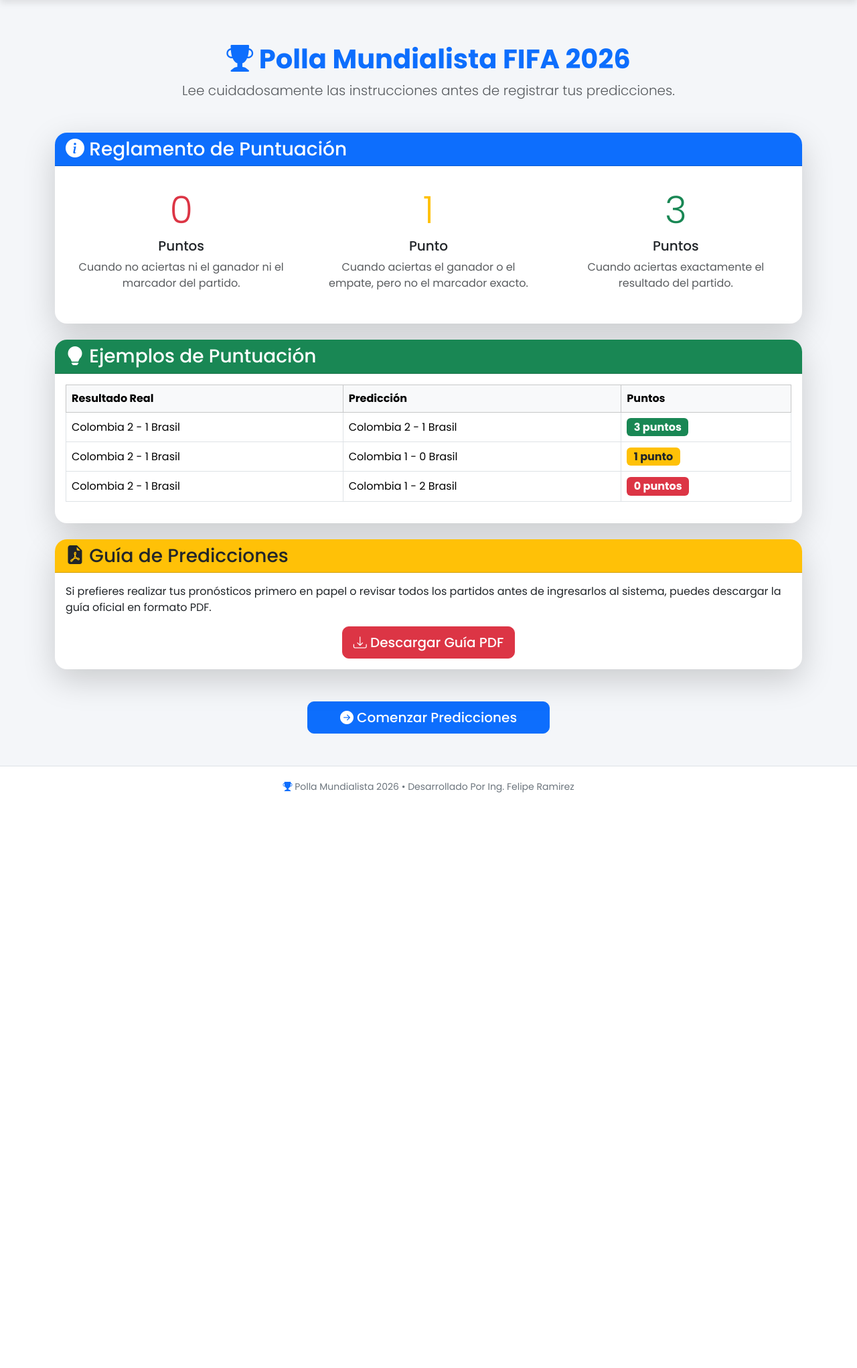
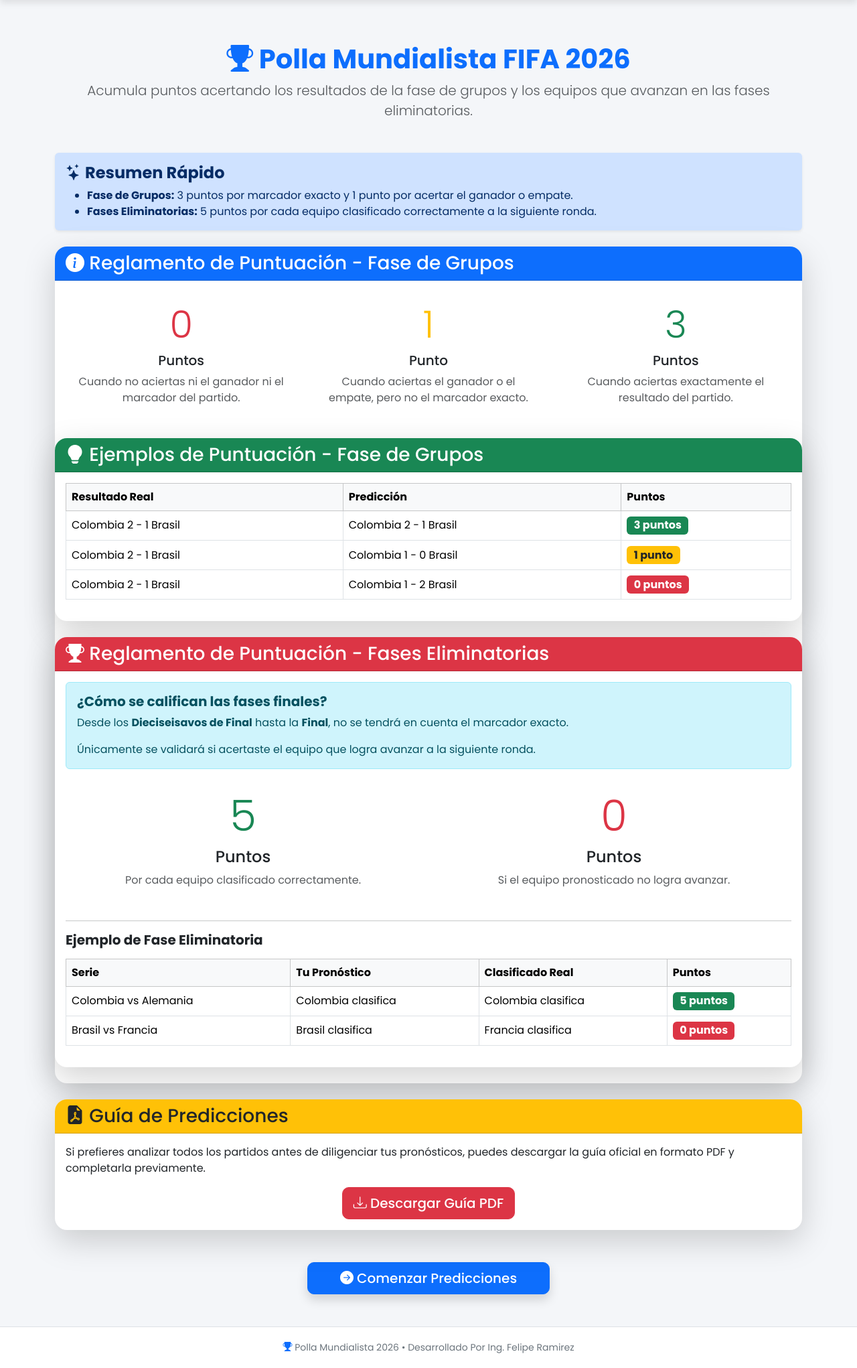
Before and after one commit to FelipeRamirez01/polla_mundialista_2026, a Flask app: page /usuario in a window 1280 px wide. Shown: the part 60-2102 px from the top of the page at 67% size. Before the commit the page ends 1243 px from the top, so only its background shows below. Run offline with Flask 3, Linux system fonts and the light colour scheme; a user stored in the database is signed in; data comes from the database, SQL or seed files in the repository; parts of the project's set-up code (start-up, migrations or seed data) failed here and were passed over.

Commit message:
update index usuario

```diff
--- a/templates/usuario/index.html
+++ b/templates/usuario/index.html
@@ -13,19 +13,43 @@
         </h1>
 
         <p class="lead text-muted">
-            Lee cuidadosamente las instrucciones antes de registrar tus predicciones.
+            Acumula puntos acertando los resultados de la fase de grupos y los equipos que avanzan en las fases eliminatorias.
         </p>
 
     </div>
 
-    <!-- REGLAS -->
+    <!-- RESUMEN RÁPIDO -->
+    <div class="alert alert-primary shadow-sm border-0 mb-4">
+
+        <h4 class="fw-bold">
+            <i class="bi bi-stars"></i>
+            Resumen Rápido
+        </h4>
+
+        <ul class="mb-0">
+
+            <li>
+                <strong>Fase de Grupos:</strong>
+                3 puntos por marcador exacto y 1 punto por acertar el ganador o empate.
+            </li>
+
+            <li>
+                <strong>Fases Eliminatorias:</strong>
+                5 puntos por cada equipo clasificado correctamente a la siguiente ronda.
+            </li>
+
+        </ul>
+
+    </div>
+
+    <!-- REGLAS FASE DE GRUPOS -->
     <div class="card shadow-lg border-0 mb-4">
 
         <div class="card-header bg-primary text-white">
 
             <h3 class="mb-0">
                 <i class="bi bi-info-circle-fill"></i>
-                Reglamento de Puntuación
+                Reglamento de Puntuación - Fase de Grupos
             </h3>
 
         </div>
@@ -34,6 +58,7 @@
 
             <div class="row">
 
+                <!-- 0 PUNTOS -->
                 <div class="col-md-4 mb-3">
 
                     <div class="card border-danger h-100">
@@ -49,7 +74,9 @@
                             </h5>
 
                             <p class="text-muted mb-0">
+
                                 Cuando no aciertas ni el ganador ni el marcador del partido.
+
                             </p>
 
                         </div>
@@ -58,6 +85,7 @@
 
                 </div>
 
+                <!-- 1 PUNTO -->
                 <div class="col-md-4 mb-3">
 
                     <div class="card border-warning h-100">
@@ -73,7 +101,9 @@
                             </h5>
 
                             <p class="text-muted mb-0">
+
                                 Cuando aciertas el ganador o el empate, pero no el marcador exacto.
+
                             </p>
 
                         </div>
@@ -82,6 +112,7 @@
 
                 </div>
 
+                <!-- 3 PUNTOS -->
                 <div class="col-md-4 mb-3">
 
                     <div class="card border-success h-100">
@@ -97,7 +128,9 @@
                             </h5>
 
                             <p class="text-muted mb-0">
+
                                 Cuando aciertas exactamente el resultado del partido.
+
                             </p>
 
                         </div>
@@ -110,16 +143,14 @@
 
         </div>
 
-    </div>
-
-    <!-- EJEMPLOS -->
+        <!-- EJEMPLOS FASE DE GRUPOS -->
     <div class="card shadow-lg border-0 mb-4">
 
         <div class="card-header bg-success text-white">
 
             <h3 class="mb-0">
                 <i class="bi bi-lightbulb-fill"></i>
-                Ejemplos de Puntuación
+                Ejemplos de Puntuación - Fase de Grupos
             </h3>
 
         </div>
@@ -141,33 +172,57 @@
                 <tbody>
 
                     <tr>
+
                         <td>Colombia 2 - 1 Brasil</td>
+
                         <td>Colombia 2 - 1 Brasil</td>
+
                         <td>
+
                             <span class="badge bg-success fs-6">
+
                                 3 puntos
+
                             </span>
+
                         </td>
+
                     </tr>
 
                     <tr>
+
                         <td>Colombia 2 - 1 Brasil</td>
+
                         <td>Colombia 1 - 0 Brasil</td>
+
                         <td>
+
                             <span class="badge bg-warning text-dark fs-6">
+
                                 1 punto
+
                             </span>
+
                         </td>
+
                     </tr>
 
                     <tr>
+
                         <td>Colombia 2 - 1 Brasil</td>
+
                         <td>Colombia 1 - 2 Brasil</td>
+
                         <td>
+
                             <span class="badge bg-danger fs-6">
+
                                 0 puntos
+
                             </span>
+
                         </td>
+
                     </tr>
 
                 </tbody>
@@ -178,7 +233,189 @@
 
     </div>
 
-    <!-- GUÍA -->
+    <!-- FASES ELIMINATORIAS -->
+    <div class="card shadow-lg border-0 mb-4">
+
+        <div class="card-header bg-danger text-white">
+
+            <h3 class="mb-0">
+                <i class="bi bi-trophy-fill"></i>
+                Reglamento de Puntuación - Fases Eliminatorias
+            </h3>
+
+        </div>
+
+        <div class="card-body">
+
+            <div class="alert alert-info">
+
+                <h5 class="fw-bold">
+                    ¿Cómo se califican las fases finales?
+                </h5>
+
+                <p>
+
+                    Desde los <strong>Dieciseisavos de Final</strong> hasta la
+                    <strong>Final</strong>, no se tendrá en cuenta el marcador exacto.
+
+                </p>
+
+                <p class="mb-0">
+
+                    Únicamente se validará si acertaste el equipo que logra avanzar a la siguiente ronda.
+
+                </p>
+
+            </div>
+
+            <div class="row">
+
+                <!-- 5 PUNTOS -->
+                <div class="col-md-6 mb-3">
+
+                    <div class="card border-success h-100">
+
+                        <div class="card-body text-center">
+
+                            <h1 class="display-3 text-success">
+                                5
+                            </h1>
+
+                            <h4>
+                                Puntos
+                            </h4>
+
+                            <p class="text-muted mb-0">
+
+                                Por cada equipo clasificado correctamente.
+
+                            </p>
+
+                        </div>
+
+                    </div>
+
+                </div>
+
+                <!-- 0 PUNTOS -->
+                <div class="col-md-6 mb-3">
+
+                    <div class="card border-danger h-100">
+
+                        <div class="card-body text-center">
+
+                            <h1 class="display-3 text-danger">
+                                0
+                            </h1>
+
+                            <h4>
+                                Puntos
+                            </h4>
+
+                            <p class="text-muted mb-0">
+
+                                Si el equipo pronosticado no logra avanzar.
+
+                            </p>
+
+                        </div>
+
+                    </div>
+
+                </div>
+
+            </div>
+
+            <hr>
+
+            <h5 class="fw-bold mb-3">
+
+                Ejemplo de Fase Eliminatoria
+
+            </h5>
+
+            <table class="table table-bordered align-middle">
+
+                <thead class="table-light">
+
+                    <tr>
+
+                        <th>Serie</th>
+                        <th>Tu Pronóstico</th>
+                        <th>Clasificado Real</th>
+                        <th>Puntos</th>
+
+                    </tr>
+
+                </thead>
+
+                <tbody>
+
+                    <tr>
+
+                        <td>
+                            Colombia vs Alemania
+                        </td>
+
+                        <td>
+                            Colombia clasifica
+                        </td>
+
+                        <td>
+                            Colombia clasifica
+                        </td>
+
+                        <td>
+
+                            <span class="badge bg-success fs-6">
+
+                                5 puntos
+
+                            </span>
+
+                        </td>
+
+                    </tr>
+
+                    <tr>
+
+                        <td>
+                            Brasil vs Francia
+                        </td>
+
+                        <td>
+                            Brasil clasifica
+                        </td>
+
+                        <td>
+                            Francia clasifica
+                        </td>
+
+                        <td>
+
+                            <span class="badge bg-danger fs-6">
+
+                                0 puntos
+
+                            </span>
+
+                        </td>
+
+                    </tr>
+
+                </tbody>
+
+            </table>
+
+        </div>
+
+    </div>
+
+
+
+    </div>
+
+    <!-- GUÍA PDF -->
     <div class="card shadow-lg border-0 mb-5">
 
         <div class="card-header bg-warning">
@@ -193,9 +430,10 @@
         <div class="card-body">
 
             <p>
-                Si prefieres realizar tus pronósticos primero en papel o revisar
-                todos los partidos antes de ingresarlos al sistema, puedes descargar
-                la guía oficial en formato PDF.
+
+                Si prefieres analizar todos los partidos antes de diligenciar tus pronósticos,
+                puedes descargar la guía oficial en formato PDF y completarla previamente.
+
             </p>
 
             <div class="text-center">
@@ -220,7 +458,7 @@
     <div class="text-center">
 
         <a href="{{ url_for('predicciones') }}"
-           class="btn btn-primary btn-lg px-5">
+           class="btn btn-primary btn-lg px-5 shadow">
 
             <i class="bi bi-arrow-right-circle-fill"></i>
 
```
Also changed, not shown: controllers/admin_controller.py (+9 -8 lines).
